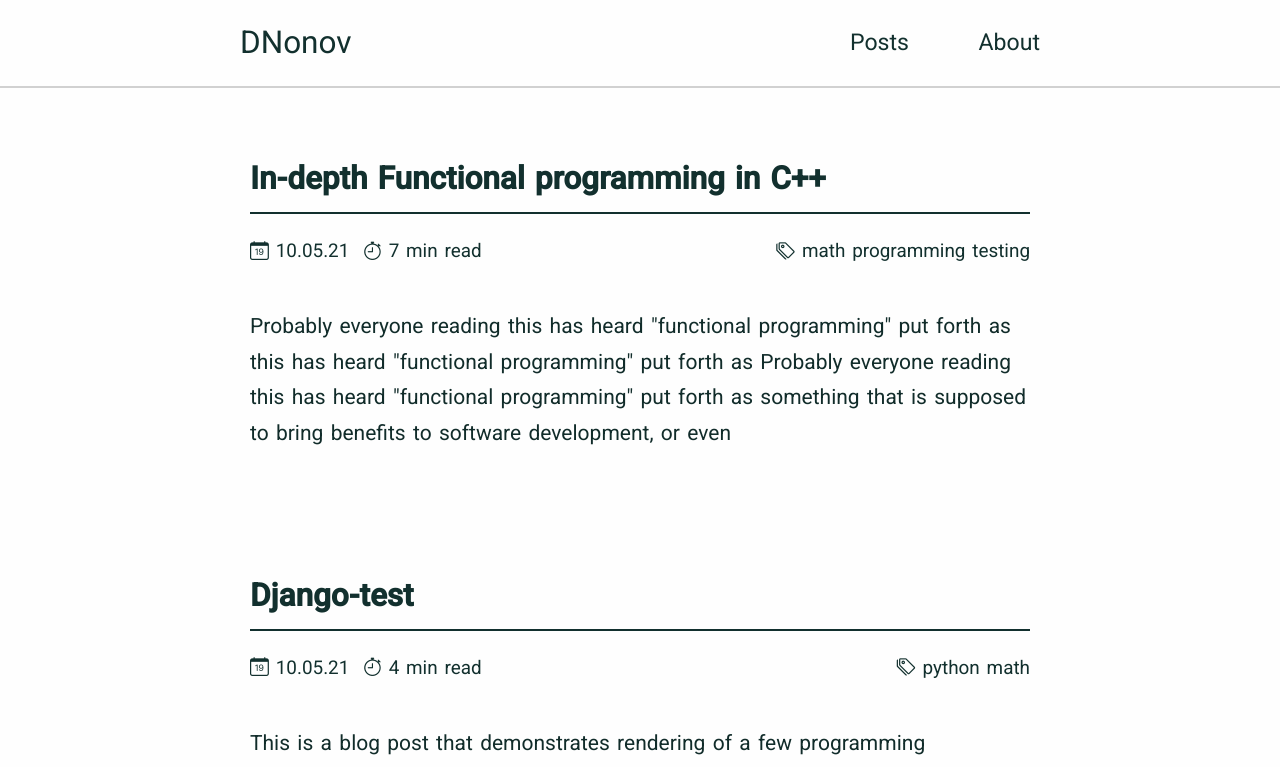
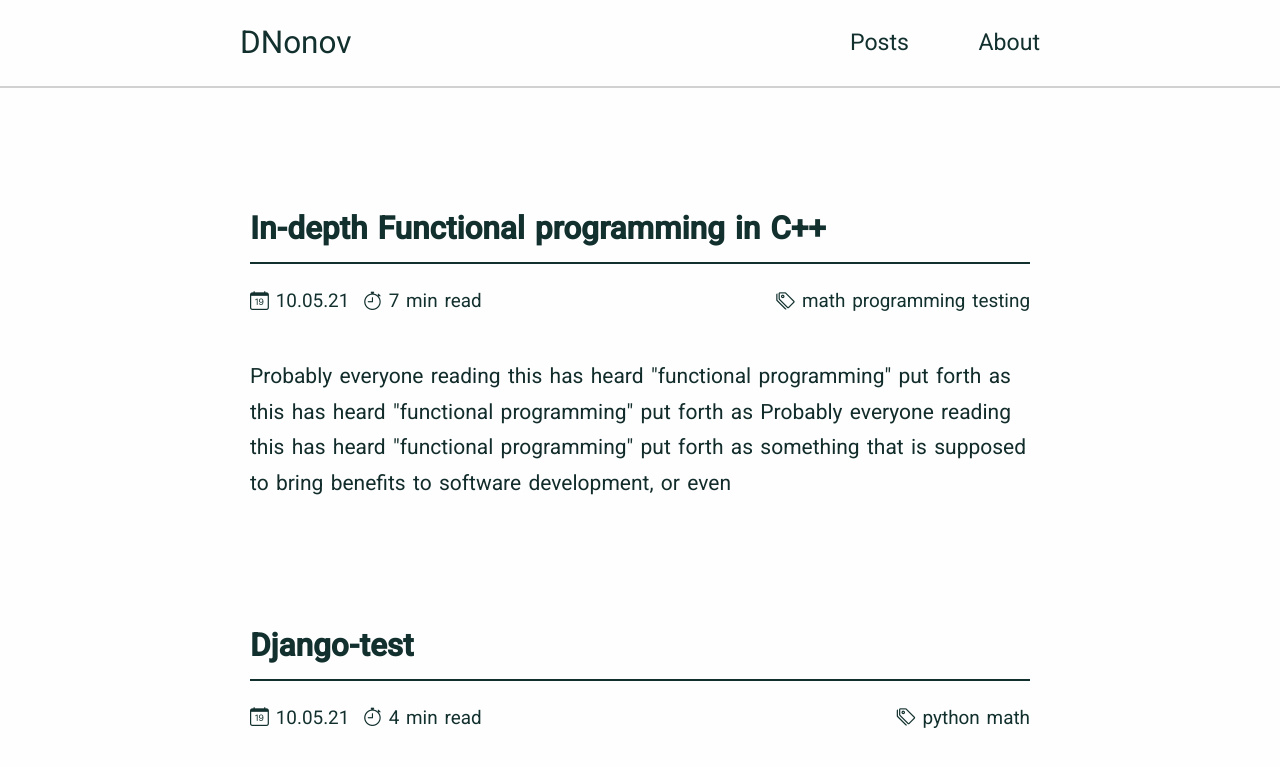
Before and after one commit to DNonov/blog, a Next.js app: page / in a window 1280 px wide. Shown: the top 767 px of the page. Built offline with nearby package versions, Linux system fonts and the light colour scheme.

Commit message:
Change content-wrapper and post-wrapper margins

```diff
--- a/styles/globals.css
+++ b/styles/globals.css
@@ -48,7 +48,6 @@ blockquote {
 .post-wrapper {
   display: flex;
   justify-content: center;
-  margin-top: 30px;
 }
 
 .post {
@@ -91,9 +90,7 @@ blockquote {
 
 /* XS devices (phones, 600px and down) */
 @media only screen and (max-width: 600px) {
-  html {
-    font-size: 15px;
-  }
+  html { font-size: 15px; }
   .post-title-section,
   .post-catalog,
   .post {
@@ -107,42 +104,40 @@ blockquote {
     display: flex;
     margin-bottom: 0.5em;
   }
+
+  .content-wrapper { margin: 0px 0px 0px 0px; }
+  .post-wrapper { margin: 30px 0px 30px 0px; }
 }
 
 /* S devices (portrait tablets and large phones, 600px and up) */
 @media only screen and (min-width: 600px) {
-  html {
-    font-size: 15px;
-  }
-  /* .post-title-section, */
+  html { font-size: 15px; }
   .post-catalog,
-  .post {
-    width: 90%;
-  }
+  .post { width: 90%; }
+  .content-wrapper { margin: 0px 0px 0px 0px; }
+  .post-wrapper { margin: 50px 0px 50px 0px; }
 }
 
 /* M devices (landscape tablets, 768px and up) */
 @media only screen and (min-width: 768px) {
-  html {
-    font-size: 20px;
-  }
+  html { font-size: 20px; }
+  .content-wrapper { margin: 50px 0px 50px 0px; }
+  .post-wrapper { margin: 50px 0px 50px 0px; }
 }
 
 /* L devices (laptops/desktops, 992px and up) */
 @media only screen and (min-width: 992px) {
-  html {
-    font-size: 20px;
-  }
+  html { font-size: 20px; }
+  .content-wrapper { margin: 50px 0px 50px 0px; }
+  .post-wrapper { margin: 50px 0px 50px 0px; }
 }
 
 /* XL devices (large laptops and desktops, 1200px and up) */
 @media only screen and (min-width: 1200px) {
-  html {
-    font-size: 21px;
-  }
-  /* .post-title-section, */
+  html { font-size: 21px; }
+  .content-wrapper { margin: 50px 0px 50px 0px; }
+  .post-wrapper { margin: 50px 0px 50px 0px; }
+
   .post-catalog,
-  .post {
-    width: 800px;
-  }
+  .post { width: 800px; }
 }
```
